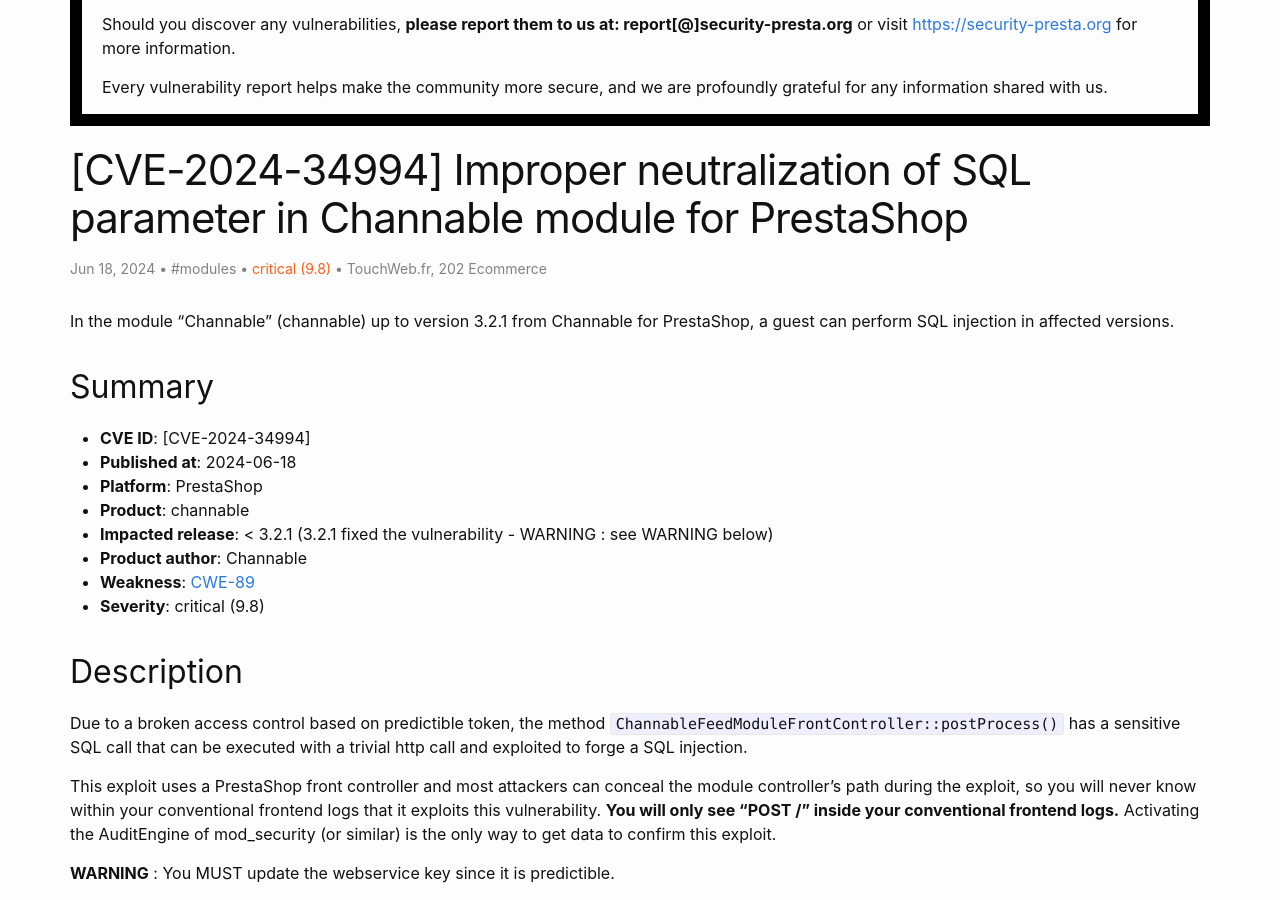
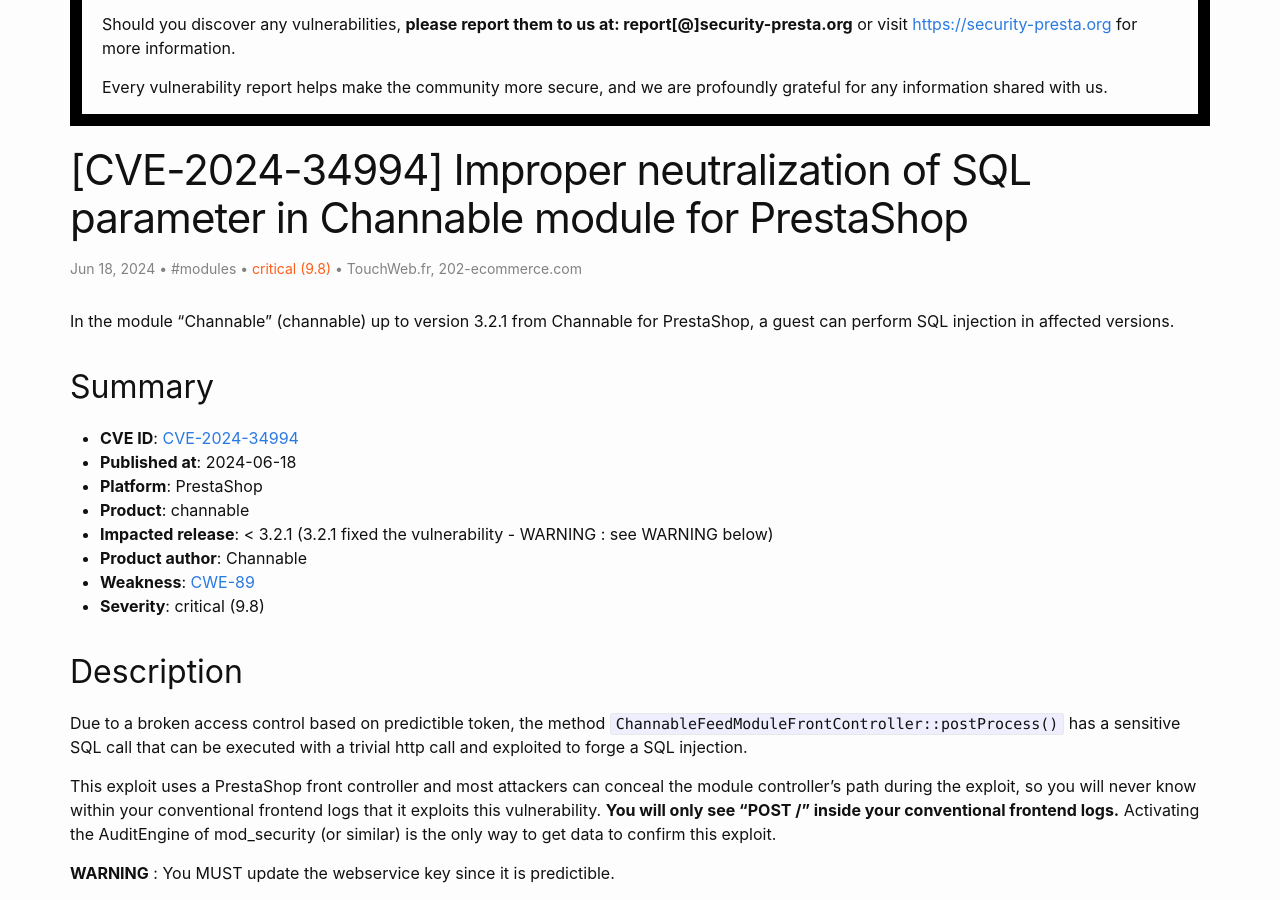
Before and after one commit to friends-of-presta/security-advisories, a Jekyll site: the page built from _posts/2024-06-18-channable.md, in a window 1280 px wide and 900 px high, scrolled down 314 px. Built offline with Jekyll 4.4.1, drawn with Linux system fonts in a browser that asks for light colours.

Commit message:
Update 2024-06-18-channable.md

```diff
--- a/_posts/2024-06-18-channable.md
+++ b/_posts/2024-06-18-channable.md
@@ -4,7 +4,7 @@ title: "[CVE-2024-34994] Improper neutralization of SQL parameter in Channable m
 categories: modules
 author:
 - TouchWeb.fr
-- 202 Ecommerce
+- 202-ecommerce.com
 meta: "CVE,PrestaShop,channable"
 severity: "critical (9.8)"
 ---
@@ -13,7 +13,7 @@ In the module "Channable" (channable) up to version 3.2.1 from Channable for Pre
 
 ## Summary
 
-* **CVE ID**: [CVE-2024-34994]
+* **CVE ID**: [CVE-2024-34994](https://cve.mitre.org/cgi-bin/cvename.cgi?name=CVE-2024-34994)
 * **Published at**: 2024-06-18
 * **Platform**: PrestaShop
 * **Product**: channable
```
